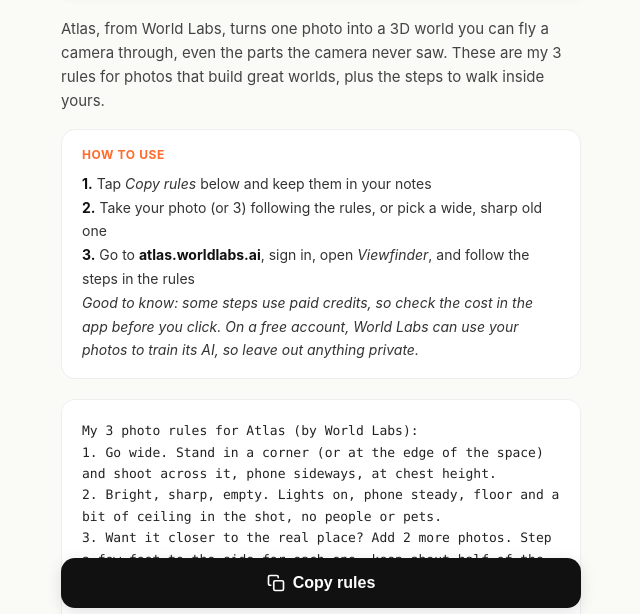
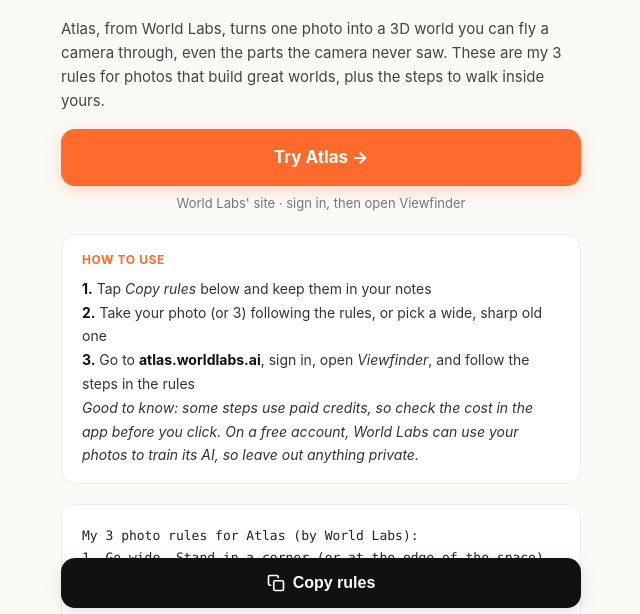
Before and after one commit to kylemeetsai/kyle-ai-prompt-library, a plain HTML site: page atlas-photo-rules.html in a window 1280 px wide. Shown: the part 180-794 px from the top of the page, without its empty margins (319-959 px from the left). Drawn offline with Linux system fonts and the light colour scheme.

Commit message:
Atlas page: add a Try Atlas button
The Atlas video's giveaway is the tool itself plus the photo rules, so the
page now leads with a big button to World Labs' site.

```diff
--- a/atlas-photo-rules.html
+++ b/atlas-photo-rules.html
@@ -91,6 +91,16 @@
     background: #ff6b2c; color: #fff; border-radius: 8px;
     text-decoration: none; font-weight: 600; font-size: 14px;
   }
+  .try-button {
+    display: flex; align-items: center; justify-content: center; gap: 8px;
+    width: 100%; padding: 16px; margin-bottom: 20px;
+    background: #ff6b2c; color: #fff; border-radius: 14px;
+    font-size: 17px; font-weight: 700; text-decoration: none;
+    box-shadow: 0 4px 16px rgba(255,107,44,0.25);
+    transition: transform 0.1s;
+  }
+  .try-button:active { transform: scale(0.98); }
+  .try-sub { text-align: center; font-size: 13px; color: #777; margin: -12px 0 20px; }
 </style>
 </head>
 <body>
@@ -105,6 +115,9 @@
   <div class="description">
     Atlas, from World Labs, turns one photo into a 3D world you can fly a camera through, even the parts the camera never saw. These are my 3 rules for photos that build great worlds, plus the steps to walk inside yours.
   </div>
+
+  <a class="try-button" href="https://atlas.worldlabs.ai" target="_blank" rel="noopener">Try Atlas →</a>
+  <div class="try-sub">World Labs' site · sign in, then open Viewfinder</div>
 
   <div class="how-to">
     <div class="how-to-label">How to use</div>
```
